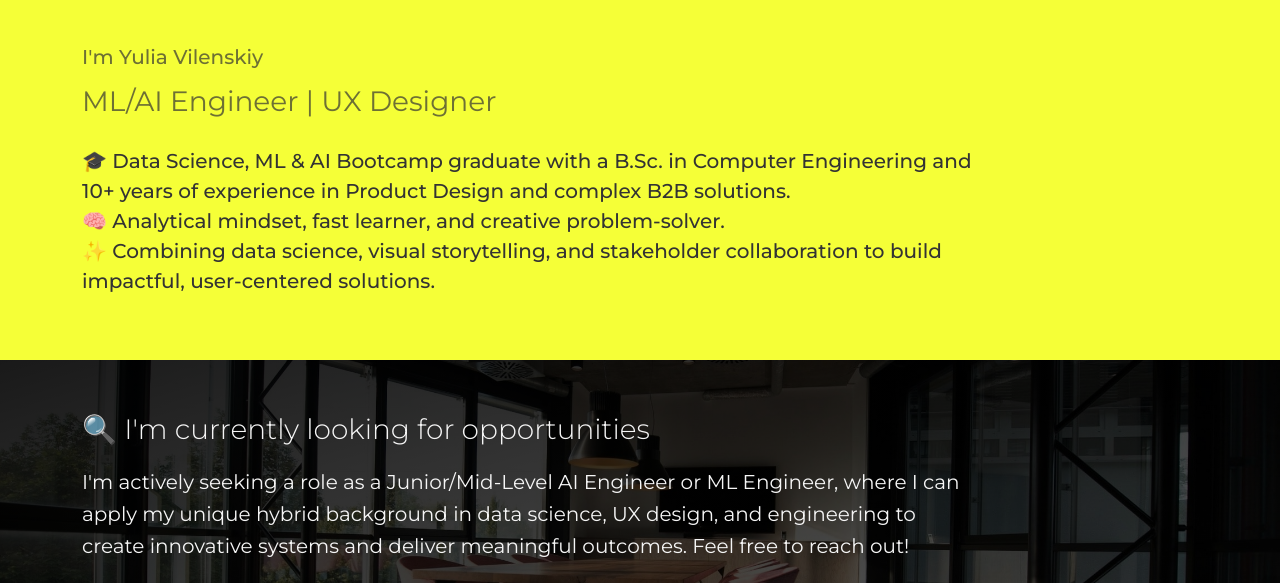
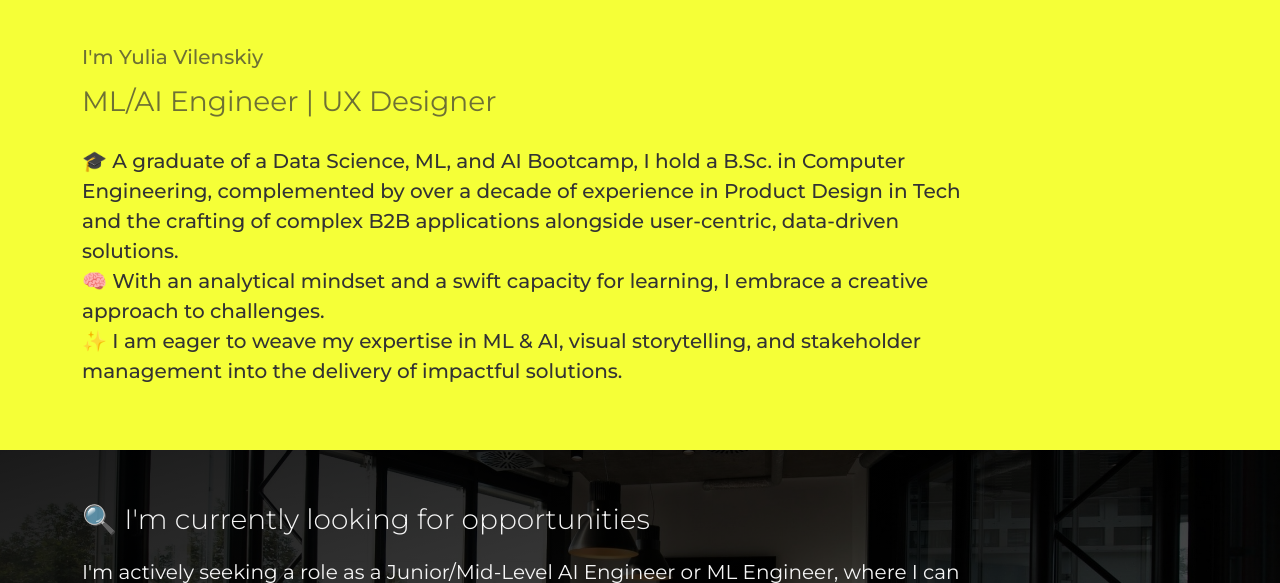
Before and after one commit to Morgenmuffel/morgenmuffel.github.io, a plain HTML site: page index.html in a window 1280 px wide. Shown: the part 68-651 px from the top of the page. Drawn offline with nearby package versions, Linux system fonts and the light colour scheme.

Commit message:
fix copy

```diff
--- a/index.html
+++ b/index.html
@@ -62,9 +62,9 @@
       <h1 class="fs-5">I'm Yulia Vilenskiy</h1>
       <h2 class="fs-3 mb-4">ML/AI Engineer | UX Designer</h2>
       <p class="fs-5">
-        🎓 Data Science, ML & AI Bootcamp graduate with a B.Sc. in Computer Engineering and 10+ years of experience in Product Design and complex B2B solutions.<br>
-        🧠 Analytical mindset, fast learner, and creative problem-solver.<br>
-        ✨ Combining data science, visual storytelling, and stakeholder collaboration to build impactful, user-centered solutions.
+        🎓 A graduate of a Data Science, ML, and AI Bootcamp, I hold a B.Sc. in Computer Engineering, complemented by over a decade of experience in Product Design in Tech and the crafting of complex B2B applications alongside user-centric, data-driven solutions.<br>
+        🧠  With an analytical mindset and a swift capacity for learning, I embrace a creative approach to challenges.<br>
+        ✨ I am eager to weave my expertise in ML & AI, visual storytelling, and stakeholder management into the delivery of impactful solutions.
       </p>
     </div>
   </section>
```
